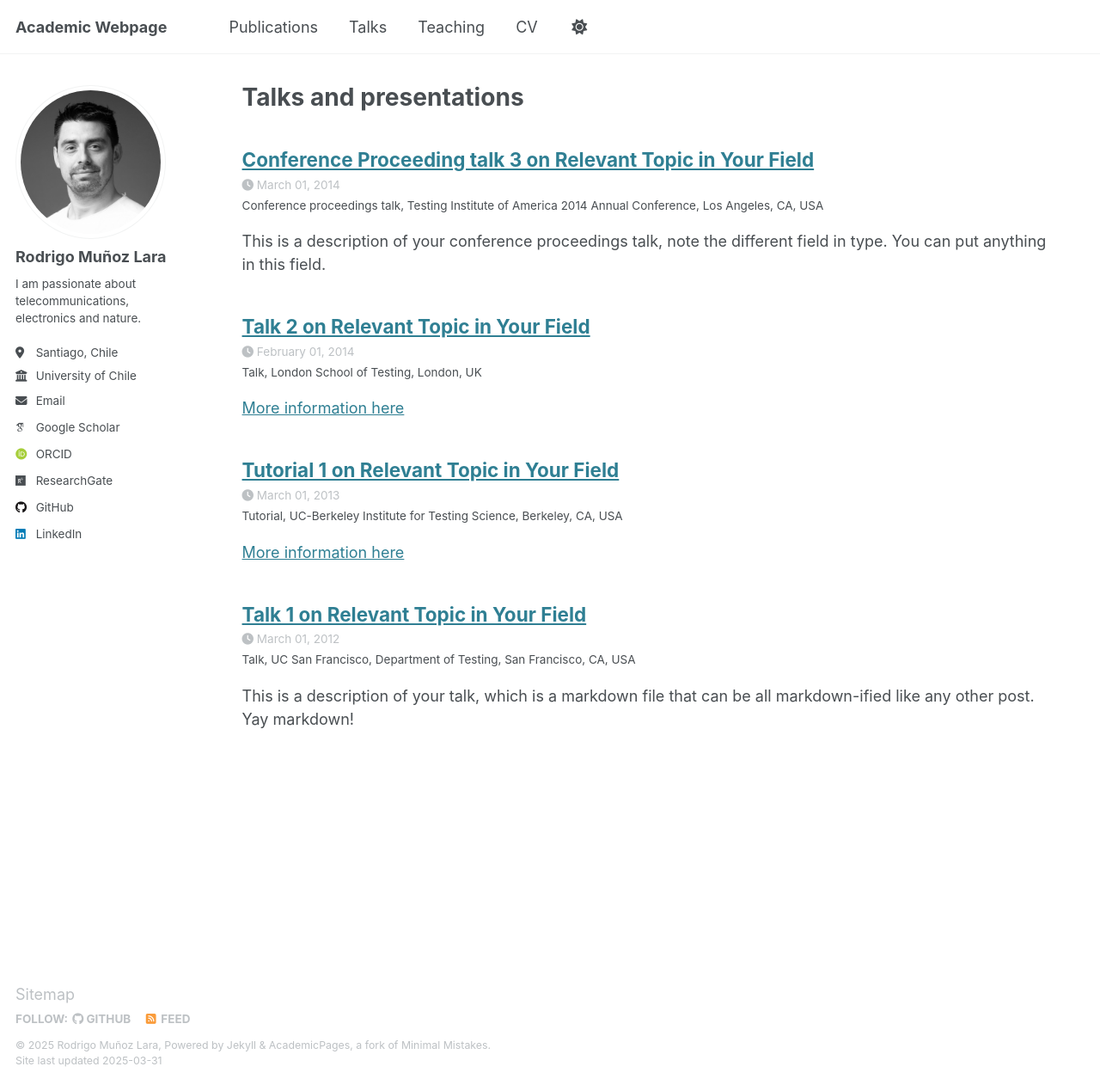
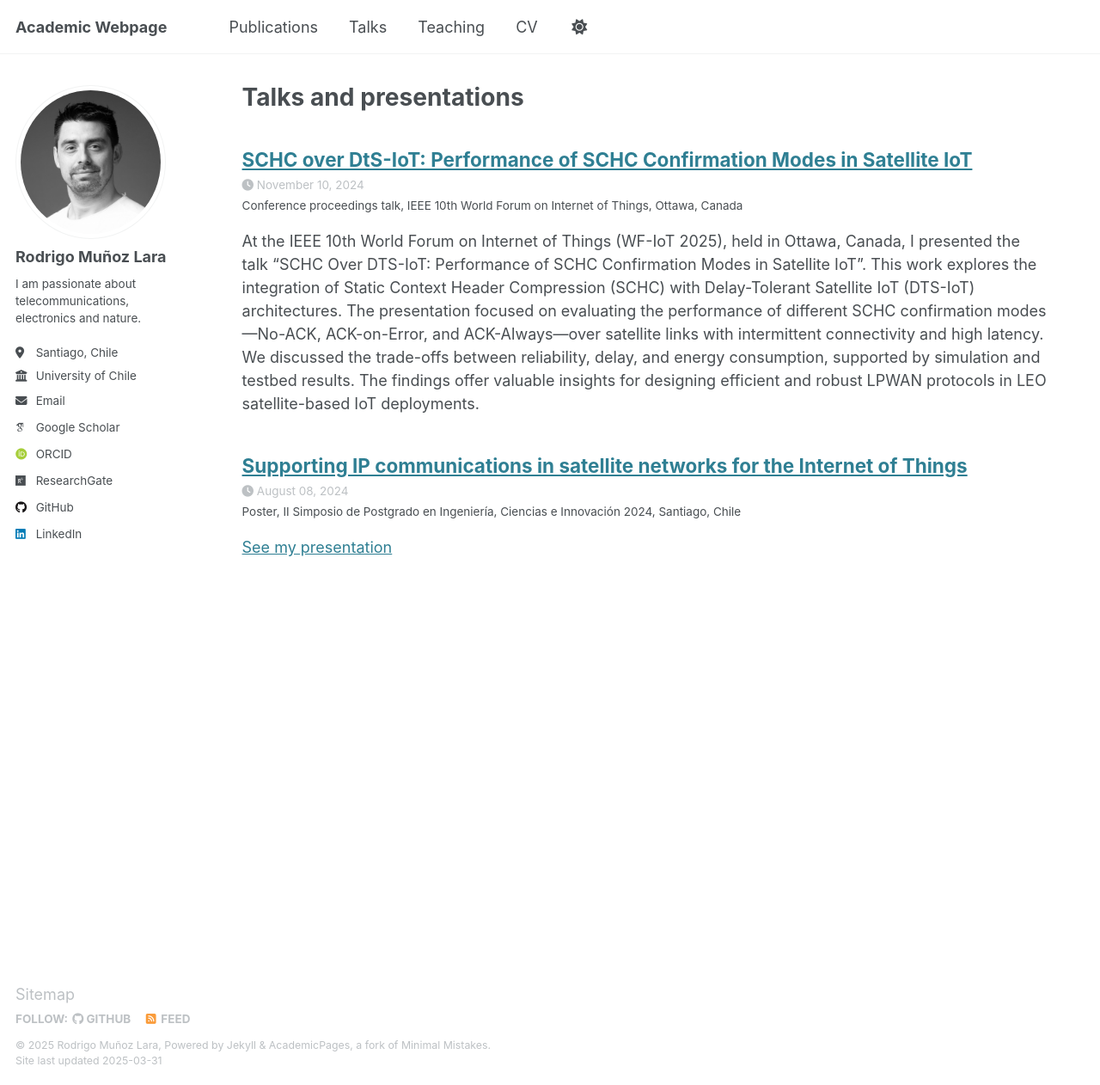
Before and after one commit to RodrigoMunozLara/rodrigomunozlara.github.io, a Jekyll site: the page built from _pages/talks.html, in a window 1280 px wide and 1262 px high. Shown: the whole window at 86% size. Built offline with Jekyll 4.4.1, drawn with Linux system fonts in a browser that asks for light colours; some web fonts are replaced.

Commit message:
Adding talks pages

```diff
--- a/_talks/2012-03-01-talk-1.md
+++ /dev/null
@@ -1,11 +0,0 @@
----
-title: "Talk 1 on Relevant Topic in Your Field"
-collection: talks
-type: "Talk"
-permalink: /talks/2012-03-01-talk-1
-venue: "UC San Francisco, Department of Testing"
-date: 2012-03-01
-location: "San Francisco, CA, USA"
----
-
-This is a description of your talk, which is a markdown file that can be all markdown-ified like any other post. Yay markdown!
--- a/_talks/2013-03-01-tutorial-1.md
+++ /dev/null
@@ -1,13 +0,0 @@
----
-title: "Tutorial 1 on Relevant Topic in Your Field"
-collection: talks
-type: "Tutorial"
-permalink: /talks/2013-03-01-tutorial-1
-venue: "UC-Berkeley Institute for Testing Science"
-date: 2013-03-01
-location: "Berkeley, CA, USA"
----
-
-[More information here](http://exampleurl.com)
-
-This is a description of your tutorial, note the different field in type. This is a markdown files that can be all markdown-ified like any other post. Yay markdown!
--- a/_talks/2014-02-01-talk-2.md
+++ /dev/null
@@ -1,13 +0,0 @@
----
-title: "Talk 2 on Relevant Topic in Your Field"
-collection: talks
-type: "Talk"
-permalink: /talks/2014-02-01-talk-2
-venue: "London School of Testing"
-date: 2014-02-01
-location: "London, UK"
----
-
-[More information here](http://example2.com)
-
-This is a description of your talk, which is a markdown files that can be all markdown-ified like any other post. Yay markdown!
--- a/_talks/2014-03-01-talk-3.md
+++ /dev/null
@@ -1,11 +0,0 @@
----
-title: "Conference Proceeding talk 3 on Relevant Topic in Your Field"
-collection: talks
-type: "Conference proceedings talk"
-permalink: /talks/2014-03-01-talk-3
-venue: "Testing Institute of America 2014 Annual Conference"
-date: 2014-03-01
-location: "Los Angeles, CA, USA"
----
-
-This is a description of your conference proceedings talk, note the different field in type. You can put anything in this field.
--- /dev/null
+++ b/_talks/2024_Ottawa.md
@@ -0,0 +1,11 @@
+---
+title: "SCHC over DtS-IoT: Performance of SCHC Confirmation Modes in Satellite IoT"
+collection: talks
+type: "Conference proceedings talk"
+permalink: /talks/2024_Ottawa
+venue: "IEEE 10th World Forum on Internet of Things"
+date: 2024-11-10
+location: "Ottawa, Canada"
+---
+
+At the IEEE 10th World Forum on Internet of Things (WF-IoT 2025), held in Ottawa, Canada, I presented the talk "SCHC Over DTS-IoT: Performance of SCHC Confirmation Modes in Satellite IoT". This work explores the integration of Static Context Header Compression (SCHC) with Delay-Tolerant Satellite IoT (DTS-IoT) architectures. The presentation focused on evaluating the performance of different SCHC confirmation modes—No-ACK, ACK-on-Error, and ACK-Always—over satellite links with intermittent connectivity and high latency. We discussed the trade-offs between reliability, delay, and energy consumption, supported by simulation and testbed results. The findings offer valuable insights for designing efficient and robust LPWAN protocols in LEO satellite-based IoT deployments.
--- /dev/null
+++ b/_talks/2024_Santiago.md
@@ -0,0 +1,19 @@
+---
+title: "Supporting IP communications in satellite networks for the Internet of Things"
+collection: talks
+type: "Poster"
+permalink: /talks/2024_Santiago
+venue: "II Simposio de Postgrado en Ingeniería, Ciencias e Innovación 2024"
+date: 2024-08-08
+location: "Santiago, Chile"
+---
+
+[See my presentation](https://youtu.be/mlII3NdBLRU?si=3ZyhuRfNTfTWmaBT)
+
+At the 2024 academic symposium, I presented a poster titled “SCHC Over DtS-IoT: Performance of SCHC Confirmation Modes in Satellite IoT”, which investigates the efficiency of different confirmation mechanisms defined by the SCHC standard in a Direct-to-Satellite Internet of Things (DtS-IoT) context.
+
+The study uses numerical modeling to evaluate transmission time and latency over LoRaWAN AU915-928, under varying packet error rates (PER). Three SCHC confirmation modes were compared: No-ACK, ACK-on-Error, and Compound ACK. Results show that SCHC Compound ACK consistently achieved the lowest transmission time and latency, regardless of PER or data rate. The evaluation also incorporates satellite pass and revisit times from the Swarm constellation to provide realistic latency estimates.
+
+Additionally, the study compares LoRa and LR-FHSS modulation schemes, highlighting that LoRa with Data Rate 5 offers the best trade-off between performance and efficiency.
+
+This work contributes to validating the use of SCHC in satellite-based LPWAN scenarios, supporting IP-based communications in constrained IoT networks without relying on terrestrial gateways.
```
Also changed, not shown: _pages/about.md (+1 -1 lines).
